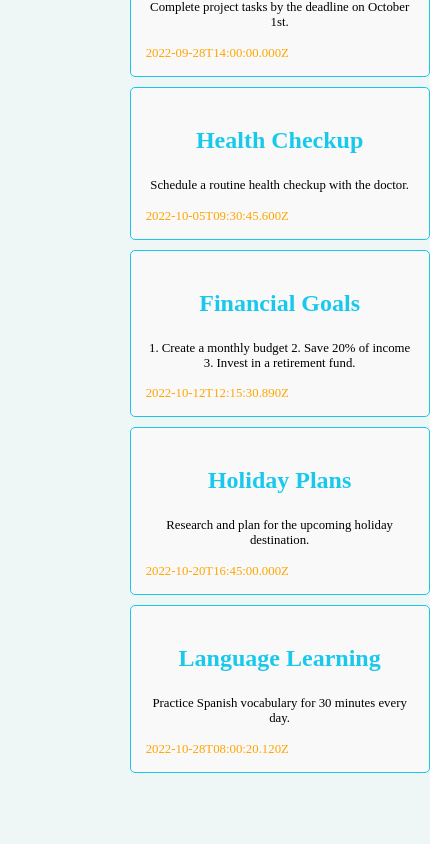
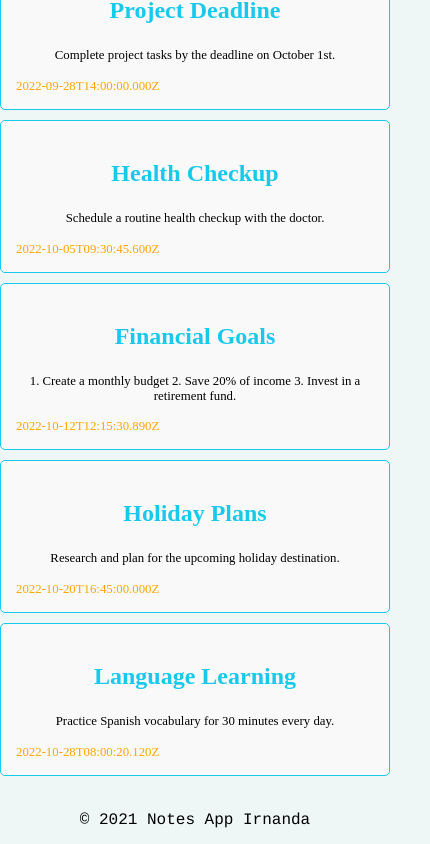
Before and after one commit to IrnandaNanda/Submission-Notes-App, a plain HTML site: page index.html in a window 390 px wide. Shown: the part 2062-2906 px from the top of the page, 430 px wide, since content can reach past the window. Before the commit the page ends 2835 px from the top, so only its background shows below. Drawn offline with Linux system fonts and the light colour scheme; a web font is replaced by a local one.

Commit message:
Menambahkan footer serta menampilkan data

```diff
--- /dev/null
+++ b/components/Footer.js
@@ -0,0 +1,16 @@
+class Footer extends HTMLElement {
+    constructor() {
+        super()
+        this.render()
+    }
+
+    render(){
+        this.innerHTML = `
+            <link rel="stylesheet" href="styles/footer.css">
+            <footer>
+                <p>&copy; 2021 Notes App Irnanda</p>
+            </footer>`
+    }
+}
+
+customElements.define('footer-end', Footer)
--- a/index.html
+++ b/index.html
@@ -20,9 +20,12 @@
         <note-list></note-list>
     </main>
 
+    <footer-end></footer-end>
+
     <!-- Javascript Module -->
     <script src="components/Header.js" type="Module"></script>
     <script src="components/Form.js" type="Module"></script>
     <script type="module" src="components/List.js"></script>
+    <script src="components/Footer.js" type="Module"></script>
 </body>
 </html>
--- a/scripts/data.js
+++ b/scripts/data.js
@@ -107,6 +107,4 @@ const notesData = [
   ];
 
   console.log(notesData);
-
-
   export default notesData
--- /dev/null
+++ b/styles/footer.css
@@ -0,0 +1,8 @@
+footer {
+    margin-top: 20px;
+    color: black;
+    text-align: center;
+    padding: 15px;
+    font-size: 1em;
+    font-weight: 300;
+}
--- a/styles/notes-list.css
+++ b/styles/notes-list.css
@@ -2,7 +2,7 @@
 .note-list {
     font-family: 'Winky Sans';
     display: grid;
-    margin-top: 80px;
+    /* margin-top: 80px; */
     grid-template-columns: repeat(auto-fill, minmax(300px, 1fr));
     grid-gap: 10px;
 }
--- a/styles/style.css
+++ b/styles/style.css
@@ -13,3 +13,13 @@ main {
     grid-template-columns: 1fr 3fr;
     margin: 0 auto;
 }
+
+@media screen and (max-width: 768px) {
+    main {
+        grid-template-columns: 1fr;
+    }
+
+    note-list {
+        margin-top: 1rem;
+    }
+}
```
